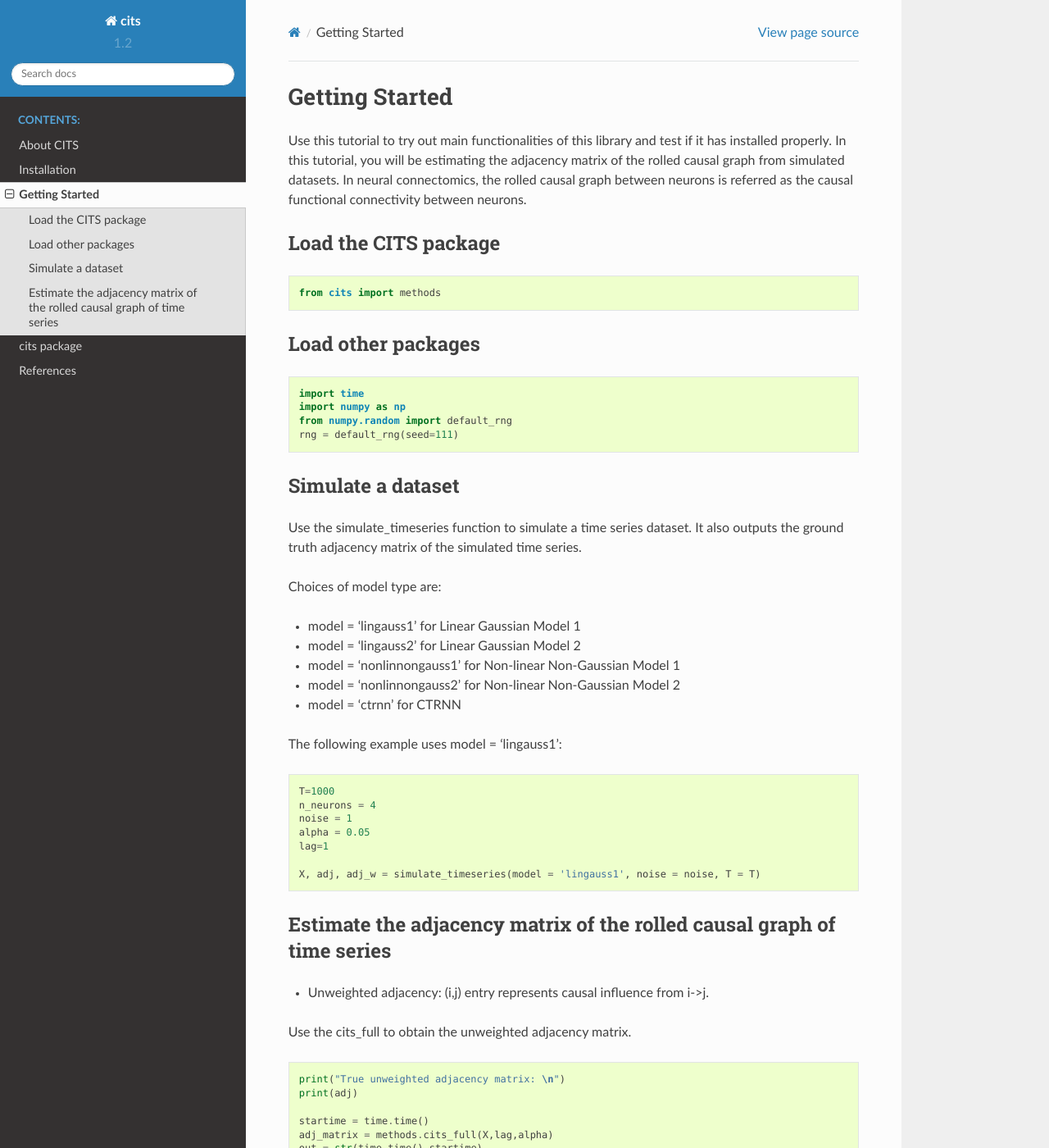
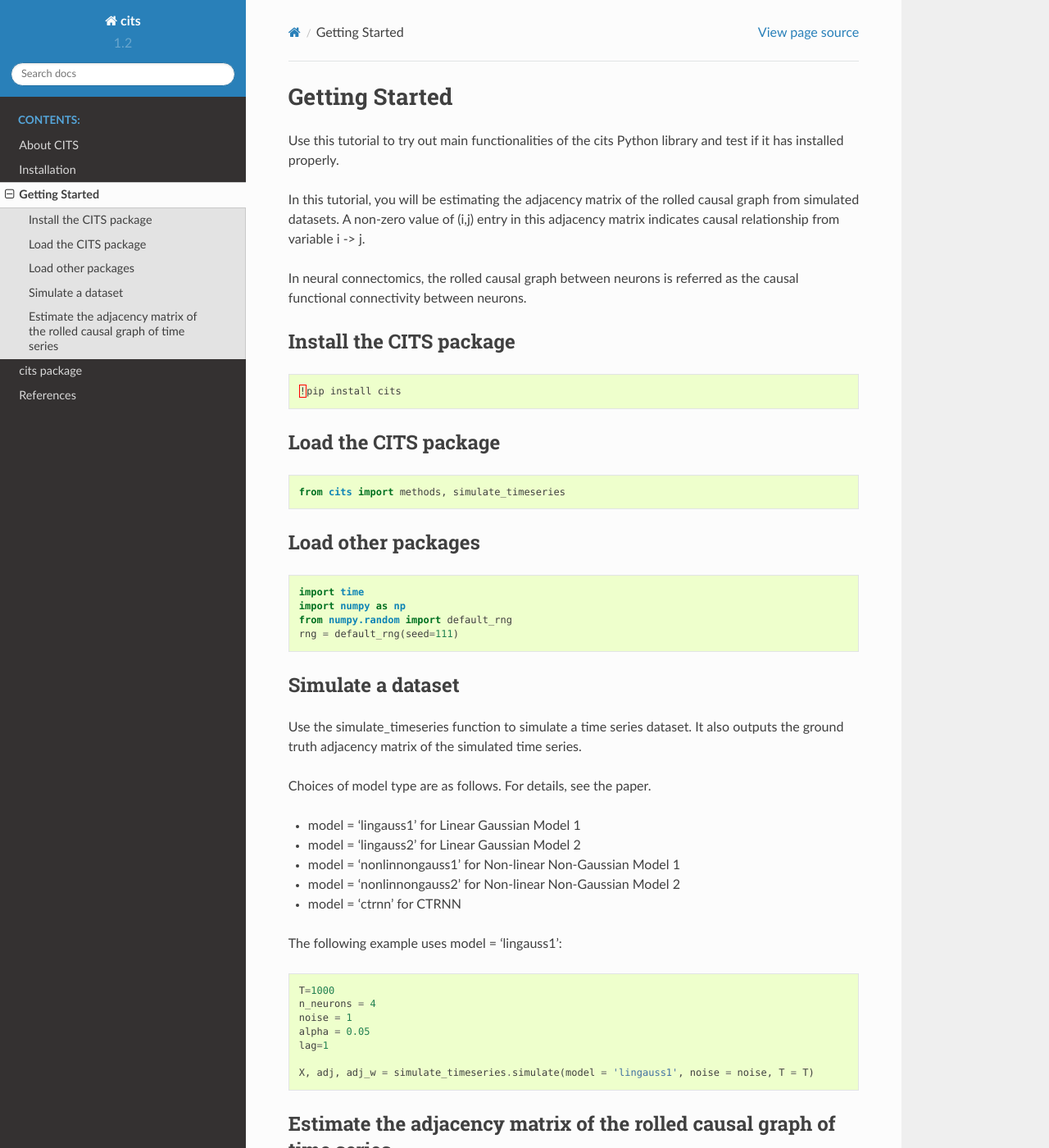
Before and after one commit to biswasr/cits, a Sphinx documentation site: the page built from docs/source/gettingstarted.rst, in a window 1280 px wide and 1400 px high. Shown: the whole window at 82% size. Built offline with Sphinx 7.4.7 and the Read the Docs theme 2.0.0, drawn with Linux system fonts in a browser that asks for light colours.

Commit message:
Update gettingstarted.rst

```diff
--- a/docs/source/gettingstarted.rst
+++ b/docs/source/gettingstarted.rst
@@ -2,15 +2,25 @@
 Getting Started
 ===============
 
-Use this tutorial to try out main functionalities of this library and test if it has installed properly.
-In this tutorial, you will be estimating the adjacency matrix of the rolled causal graph from simulated datasets. In neural connectomics, the rolled causal graph between neurons is referred as the causal functional connectivity between neurons.
+Use this tutorial to try out main functionalities of the cits Python library and test if it has installed properly.
+
+In this tutorial, you will be estimating the adjacency matrix of the rolled causal graph from simulated datasets. A non-zero value of (i,j) entry in this adjacency matrix indicates causal relationship from variable i -> j.
+
+In neural connectomics, the rolled causal graph between neurons is referred as the causal functional connectivity between neurons.
+
+Install the CITS package
+~~~~~~~~~~~~~~~~~~~~~~~~
+
+.. code-block:: python
+
+	!pip install cits
 
 Load the CITS package
 ~~~~~~~~~~~~~~~~~~~~~
 
 .. code-block:: python
 
-	from cits import methods
+	from cits import methods, simulate_timeseries
 
 Load other packages
 ~~~~~~~~~~~~~~~~~~~
@@ -27,7 +37,7 @@ Simulate a dataset
 
 Use the simulate_timeseries function to simulate a time series dataset. It also outputs the ground truth adjacency matrix of the simulated time series.
 
-Choices of model type are:
+Choices of model type are as follows. For details, see the paper.
 
 - model = 'lingauss1' for Linear Gaussian Model 1
 - model = 'lingauss2' for Linear Gaussian Model 2
@@ -45,7 +55,7 @@ The following example uses model = 'lingauss1':
 	alpha = 0.05
 	lag=1
 
-	X, adj, adj_w = simulate_timeseries(model = 'lingauss1', noise = noise, T = T)
+	X, adj, adj_w = simulate_timeseries.simulate(model = 'lingauss1', noise = noise, T = T)
 
 Estimate the adjacency matrix of the rolled causal graph of time series
 ~~~~~~~~~~~~~~~~~~~~~~~~~~~~~~~~~~~~~~~~~~~~~~~~~~~~~~~~~~~~~~~~~~~~~~~
```
